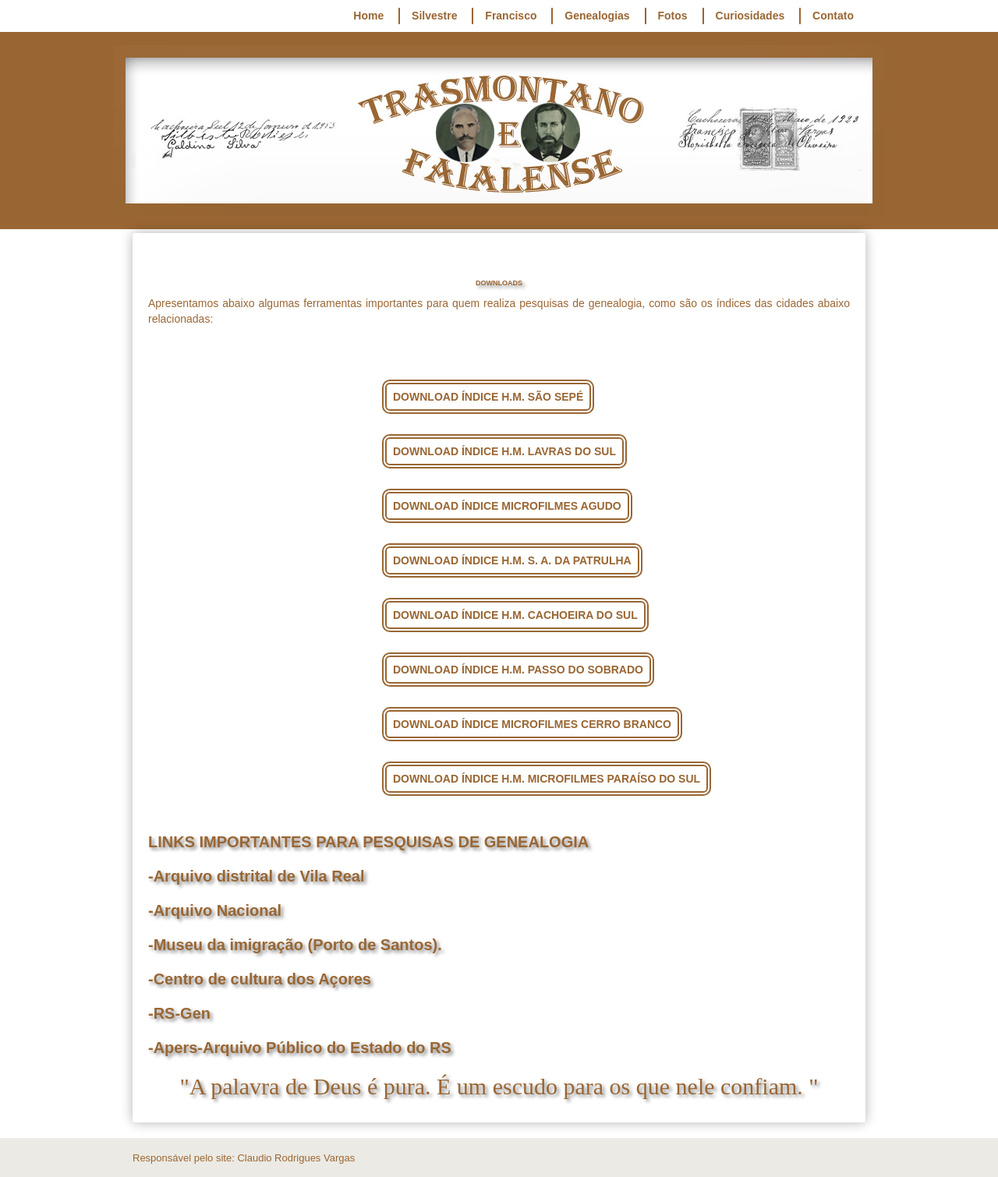
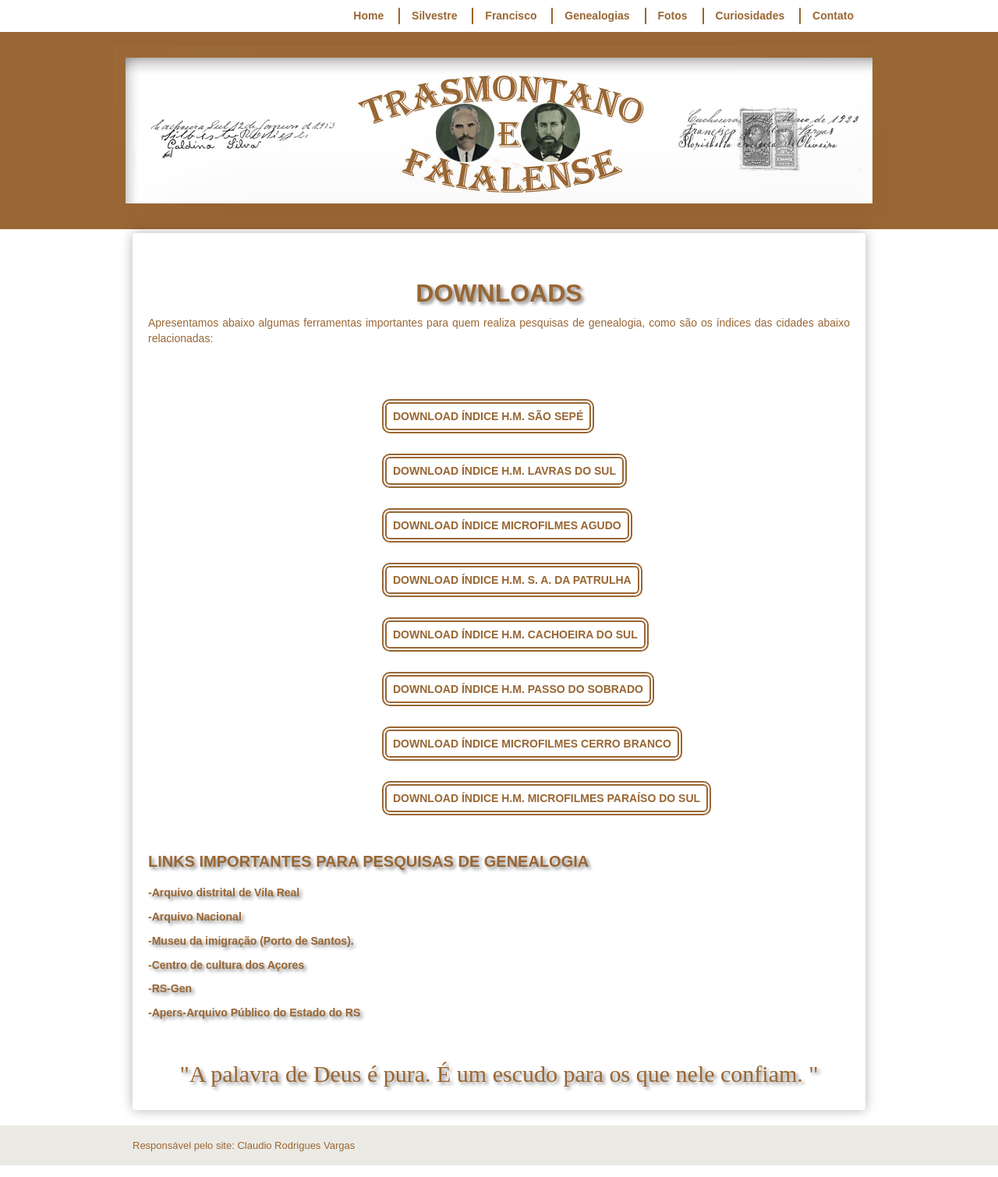
Before and after one commit to claudiovargas1955/claudiovargas1955.github.io, a Jekyll site: the page built from _pages/downloads.html, in a window 1280 px wide. Shown: the whole page at 78% size. Built offline with Jekyll 4.4.1, drawn with Linux system fonts in a browser that asks for light colours; some web fonts are replaced.

Commit message:
Update downloads.html

```diff
--- a/_pages/downloads.html
+++ b/_pages/downloads.html
@@ -17,7 +17,6 @@
  h1{text-shadow: 3px 3px 4px #888;
      text-align: center;
      font-weight:bold;
-     font-size: 9px;
      }
 
  #indices{position:relative;
@@ -155,12 +154,12 @@
 </div><br><br>
 
 <h3>LINKS IMPORTANTES PARA PESQUISAS DE GENEALOGIA</3><br><br>
-<a href="https://www.advrl.org.pt/" target="_blank"><b>-Arquivo distrital de Vila Real</b></a><br><br>
+<p><a href="https://www.advrl.org.pt/" target="_blank"><b>-Arquivo distrital de Vila Real</b></a><br><br>
 <a href="http://www.arquivonacional.gov.br" target="_blank"><b>-Arquivo Nacional</b></a><br><br>
 <a href="http://museudaimigracao.org.br" target="_blank"><b>-Museu da imigração (Porto de Santos).</b></a><br><br>
 <a href="http://www.culturacores.azores.gov.pt/ig/registos/Default.aspx" target="_blank"><b>-Centro de cultura dos Açores</b></a><br><br>
 <a href="https://genealogia.fandom.com/pt/wiki/Rs-gen" target="_blank"><b>-RS-Gen</b></a><br><br>
-<a href="http://www.apers.rs.gov.br/portal/index.php" target="_blank"><b>-Apers-Arquivo Público do Estado do RS</b></a><br><br>
+<a href="http://www.apers.rs.gov.br/portal/index.php" target="_blank"><b>-Apers-Arquivo Público do Estado do RS</b></a></p><br><br>
 
 <p style="text-align:center;  color:#996633; font-size:30px; font-family: 'Rancho', cursive">"A palavra de Deus é pura. É um escudo para
 os que nele confiam. "
```
